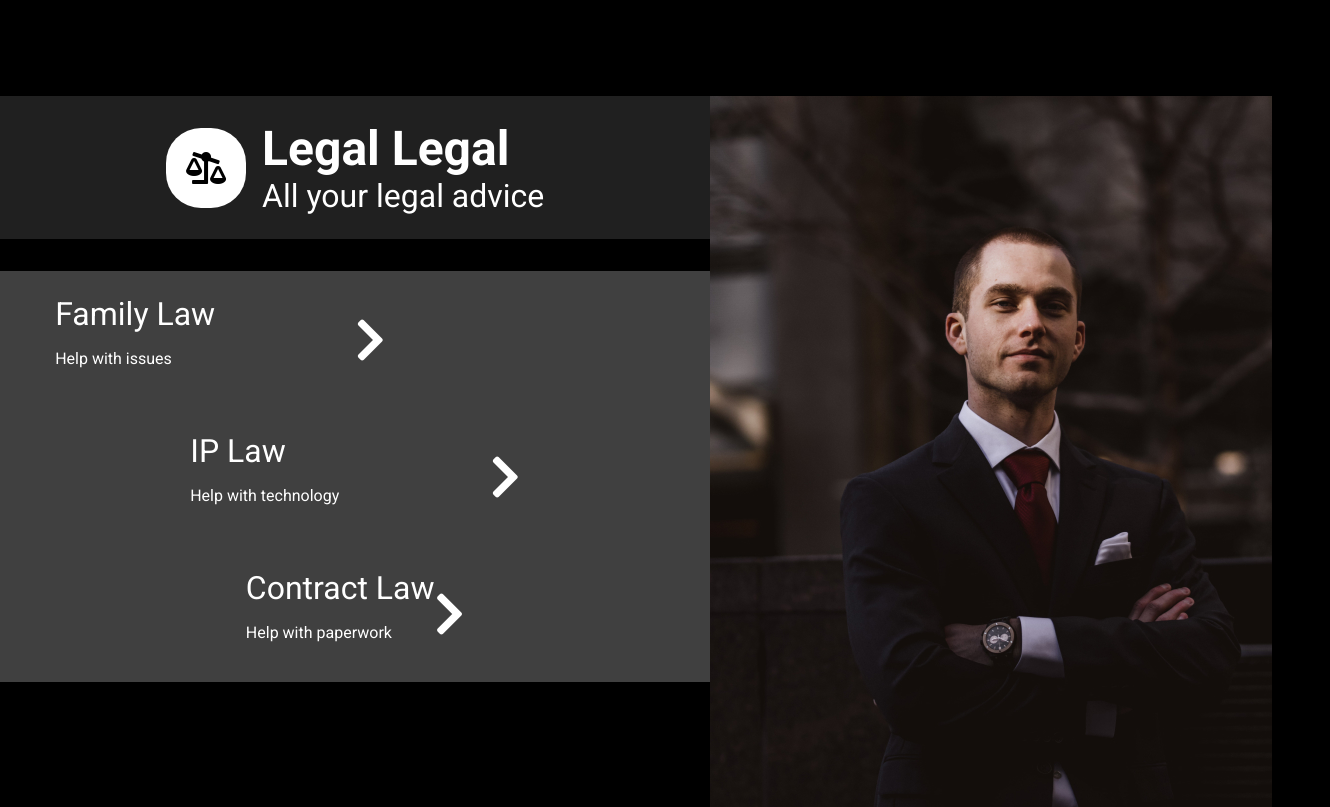
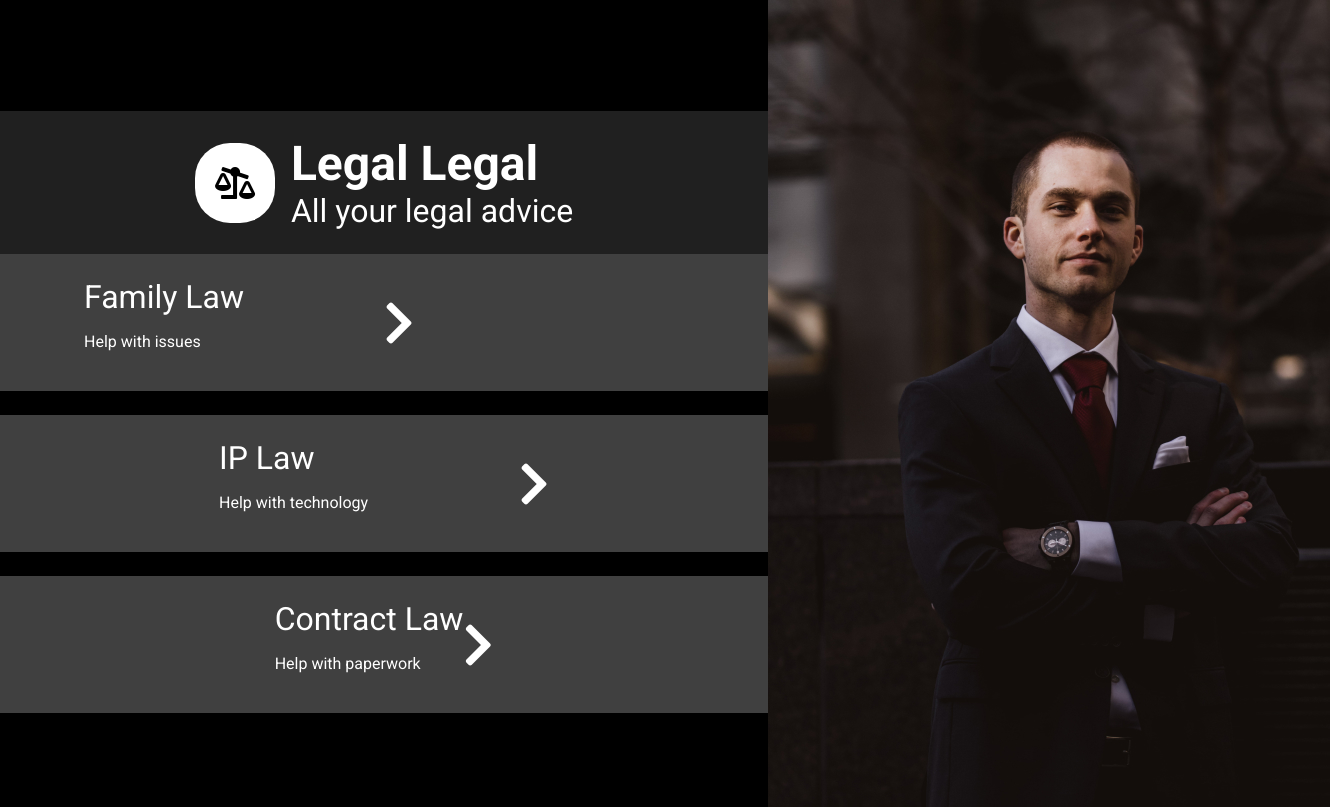
Before and after one commit to aaron-might/legal_design, a plain HTML site: page index.html in a window 1280 px wide. Shown: the top 807 px of the page, 1330 px wide, since content can reach past the window. Drawn offline with Linux system fonts and the light colour scheme.

Commit message:
remove padding, add align-items and justify-content center

```diff
--- a/style.css
+++ b/style.css
@@ -10,8 +10,10 @@ body {
     background-color: #000;
     color: #fff;
     display: flex;
-    padding:6rem;
-    padding-left: 0;
+    align-items: center;
+    justify-content: center;
+    /* padding:6rem;
+    padding-left: 0; */
 }
 a{
     color: #fff;
@@ -19,9 +21,18 @@ a{
 }
 main {
     width: 60%;
+    display:flex;
+    flex-direction: column;
 }
 aside {
     width: 40%;
+}
+.box:not(:last-of-type){
+    margin-bottom:1.5rem;
+}
+
+.box{
+    margin-bottom:1.5rem;
 }
 .box{
     background-color: #404040;
@@ -32,7 +43,7 @@ aside {
 }
 .dark-box {
     background-color: #202020;
-    margin-bottom: 2rem;
+    margin-bottom: auto;
 }
 
 .logo {
```
